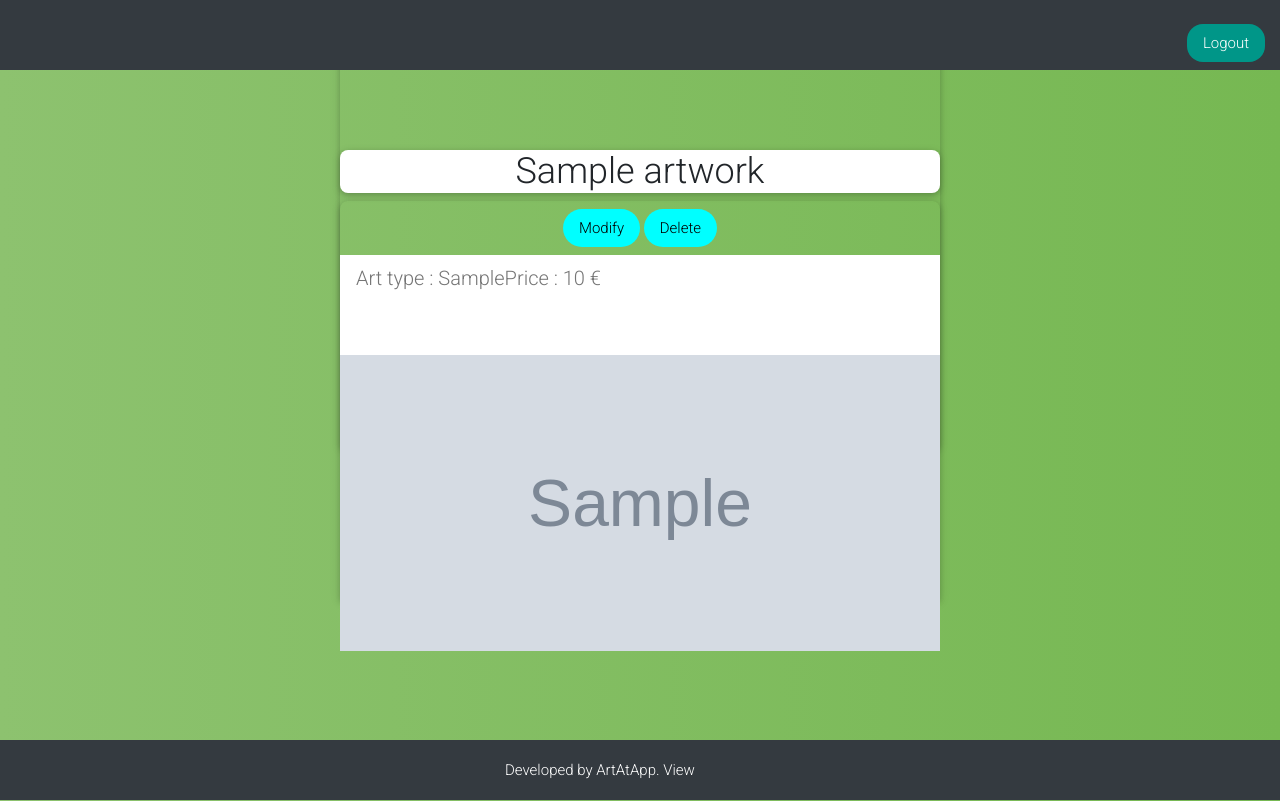
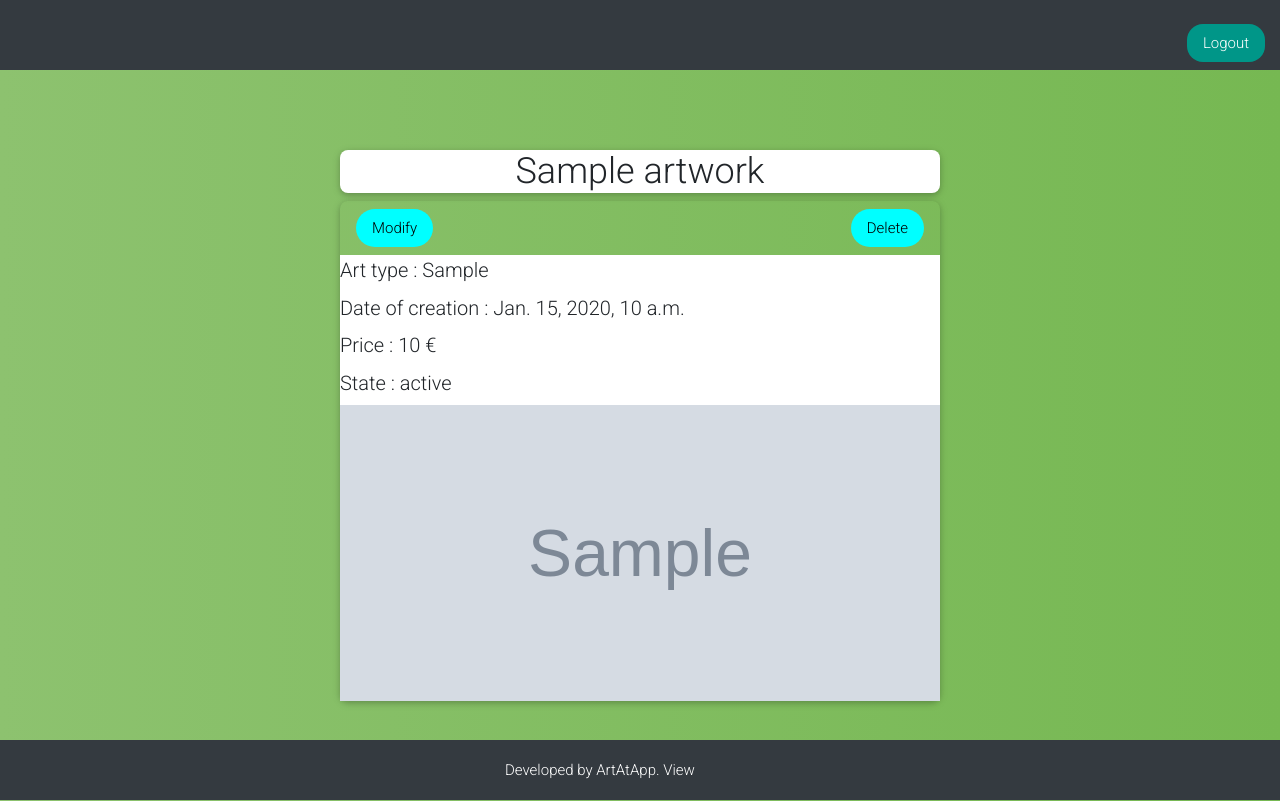
Before and after one commit to ArtAtApp/WebProject, a Django app: template templates/yourartworks.html in a window 1280 px wide. Run offline with Django 3.2, Linux system fonts and the light colour scheme; the template is opened without the code that fills it: most values are stand-ins (such as "Sample title", 1, 10 or a date in 2020); grey boxes marked "Sample" are stand-in pictures; some libraries are stand-ins or nearby versions.

Commit message:
CSS at yourartworks done

```diff
--- a/templates/yourartworks.html
+++ b/templates/yourartworks.html
@@ -3,25 +3,25 @@
 <div class="w3-row-padding" style="align: center">
   {% for e in artworks %}
   <link rel="stylesheet" href="/media/{{e.image}}">
-  <div class="w3-card w3-display-container w3-center" style="height: 600px; width:600px; margin: 0 auto; align-content:center">
-    <div class="w3-card w3-round-large" style="margin-top: 150px; background-color: white"><h1 class="w3-xxlarge w3-hover-text-teal">{{ e.name }}</h1></div>
+  <div  style="height: 600px; width:600px; margin: 0 auto; ">
+    <div class="w3-card w3-round-large" style="margin-top: 150px; background-color: white"><h1 class="w3-xxlarge w3-hover-text-teal" style="text-align:center">{{ e.name }}</h1></div>
     <div class="w3-col l2 s12" style=" height: 600px; width:600px ">
-      <div class="w3-card w3-round-large w3-display-container" style="height: 250px">
+      <div class="w3-card w3-round-large w3-display-container" >
         <div class="w3-container w3-padding">
-          <button class="w3-button w3-round-xxlarge w3-aqua" onclick="modifyEvent('{{ e.pk }}')">Modify</button>
-          <button class="w3-button w3-round-xxlarge w3-aqua" onclick="deleteEvent('{{ e.pk }}')">Delete</button>
+          <button class="w3-button w3-round-xxlarge w3-aqua" onclick="modifyEvent('{{ e.pk }}')" style="float:left;">Modify</button>
+          <button class="w3-button w3-round-xxlarge w3-aqua" onclick="deleteEvent('{{ e.pk }}')" style="float:right;">Delete</button>
         </div>
-        <div class="w3-container w3-padding" style="background-color: white; height: 100px; margin: 0 auto" >
-          <div>
-          <label class="w3-left w3-text-gray w3-margin-bottom" style="font-size: 20px"> Art type : {{e.art_type}}</label>
-        </div>
-        <div>
-          <label class="w3-left w3-text-gray w3-margin-bottom" style="font-size: 20px"> Price : {{e.price}} €</label>
+        <div  style="background-color: white;  margin: 0 auto" >
+
+          <label style="font-size: 20px;"> Art type : {{e.art_type}}</label></br>
+          <label style="font-size: 20px;"> Date of creation : {{e.date}}</label></br>
+          <label style="font-size: 20px"> Price : {{e.price}} €</label></br>
+          <label style="font-size: 20px"> State : {{e.state}} </label></br>
+          <img src="/media/{{e.image}}" alt="Bla" style="height: 296px;  width:600px;"></img>
+
         </div>
       </div>
-      <div>
-        <img src="/media/{{e.image}}" alt="Bla" style="height: 296px;  width:600px;"></img>
-      </div>
+
     </div>
   </div>
 </div>
```
Also changed, not shown: db.sqlite3, 14 other files.
